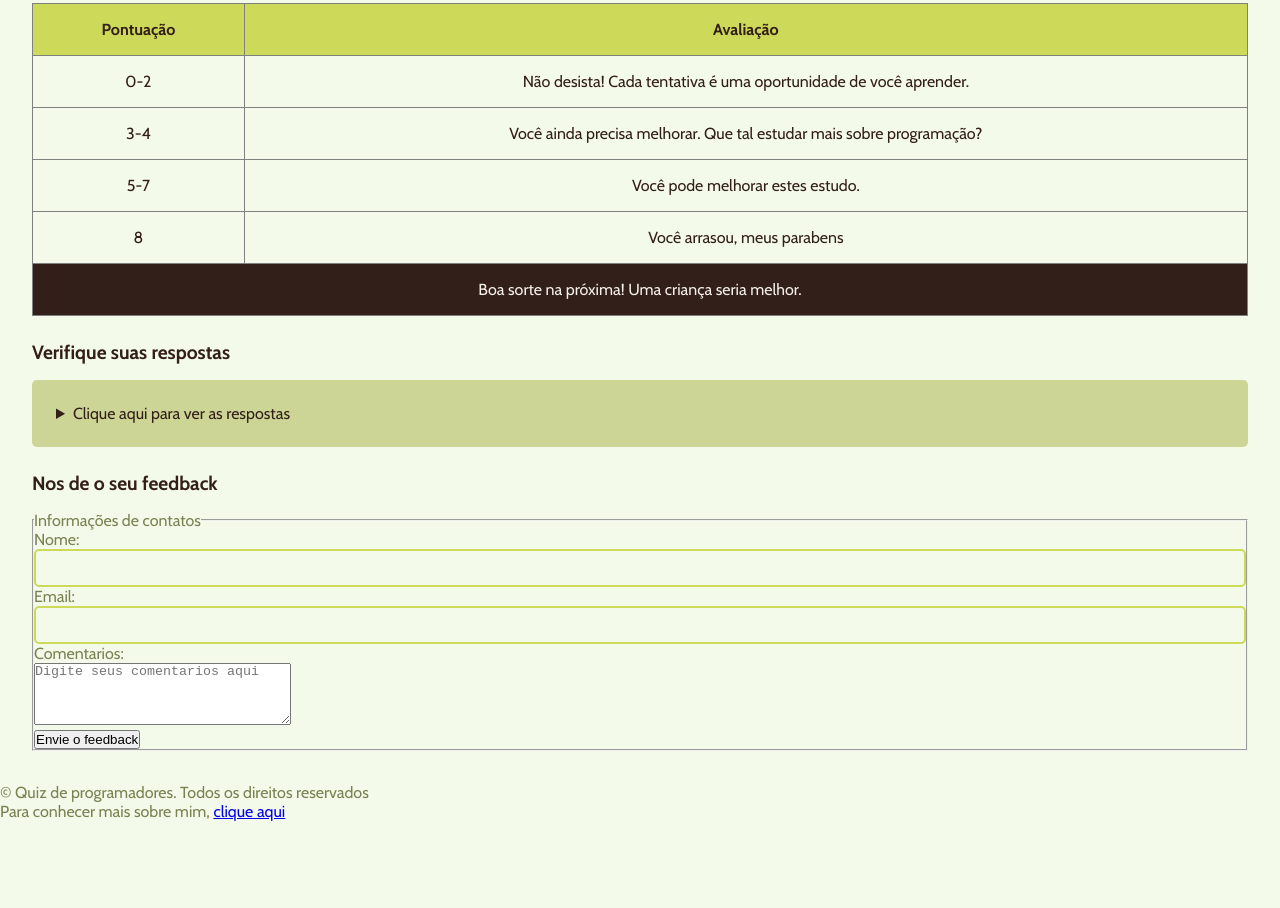
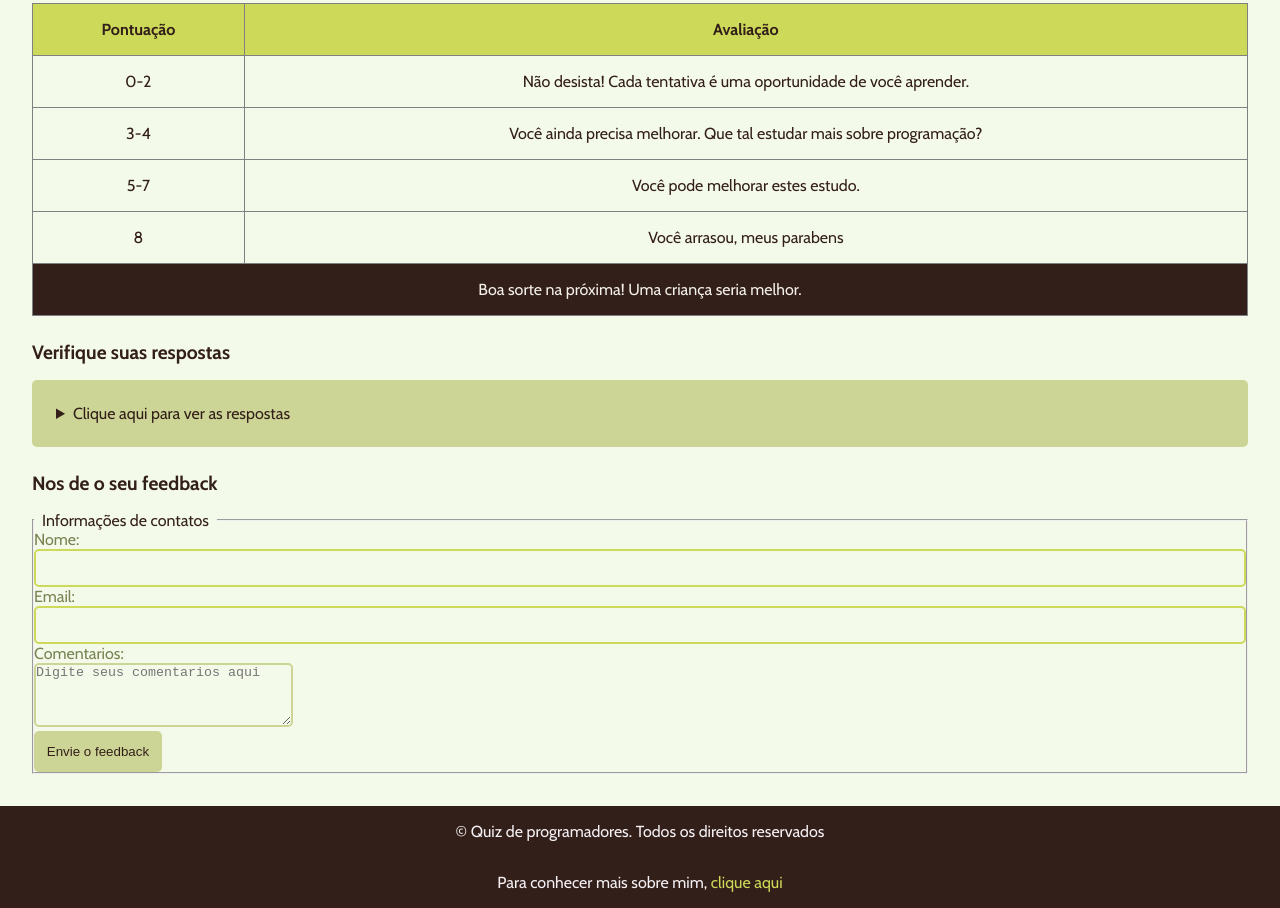
Before and after one commit to Jefersonrds/Aula-HTML, a plain HTML site: page index.html in a window 1280 px wide. Shown: the part 1408-2316 px from the top of the page. Before the commit the page ends 2229 px from the top, so only its background shows below. Drawn offline with nearby package versions, Linux system fonts and the light colour scheme.

Commit message:
feat: Criar pagina sobre mim
Criacao da pagina sobre mim e criacao da estilizacao

```diff
--- a/index.html
+++ b/index.html
@@ -208,8 +208,8 @@
 			</section>
 		</main>
 		<footer>
-			<p>&copy; Quiz de programadores. Todos os direitos reservados	</p>
-			<p>Para conhecer mais sobre mim, <a href="http://www.google.com" target="_blank">	clique aqui</a></p>
+			<p class="paragrafo-footer">&copy; Quiz de programadores. Todos os direitos reservados	</p>
+			<p class="paragrafo-footer">Para conhecer mais sobre mim, <a href="sobremim.html" target="_blank">	clique aqui</a></p>
 		</footer>
 	</body>
 
--- /dev/null
+++ b/style-sm.css
@@ -0,0 +1 @@
+@import url('https://fonts.googleapis.com/css2?family=Lato:ital,wght@0,100;0,300;0,400;0,700;0,900;1,100;1,300;1,400;1,700;1,900&display=swap');
--- a/style.css
+++ b/style.css
@@ -125,5 +125,42 @@ ol li {
 }
 
 fildset{
-	border: 2px solic #CCD595
+	border: 2px solic #CCD595;
+	border-radius: 5px;
+	padding: 1rem;
 }
+legend{
+	color: #331F19;
+	padding: 0 0.5rem;
+}
+
+textarea{
+	background-color: transparent;
+	outline: none;
+	border-radius: 5px;
+	border: 2px solid #CCD595;
+}
+
+button{
+	background-color: #CCD595;
+	border: none;
+	padding: 0.8rem;
+	color: #331F19;
+	border-radius: 5px;
+	cursor: pointer;
+}
+
+footer{
+	background-color: #331F19;
+}
+
+.paragrafo-footer{
+	color: #f4f0f4;
+	padding: 1rem;
+	text-align: center;
+}
+
+footer a {
+	text-decoration: none;
+	color: #CCD959;
+}
```
Also changed, not shown: sobremim.html (added, +23 -0 lines).
